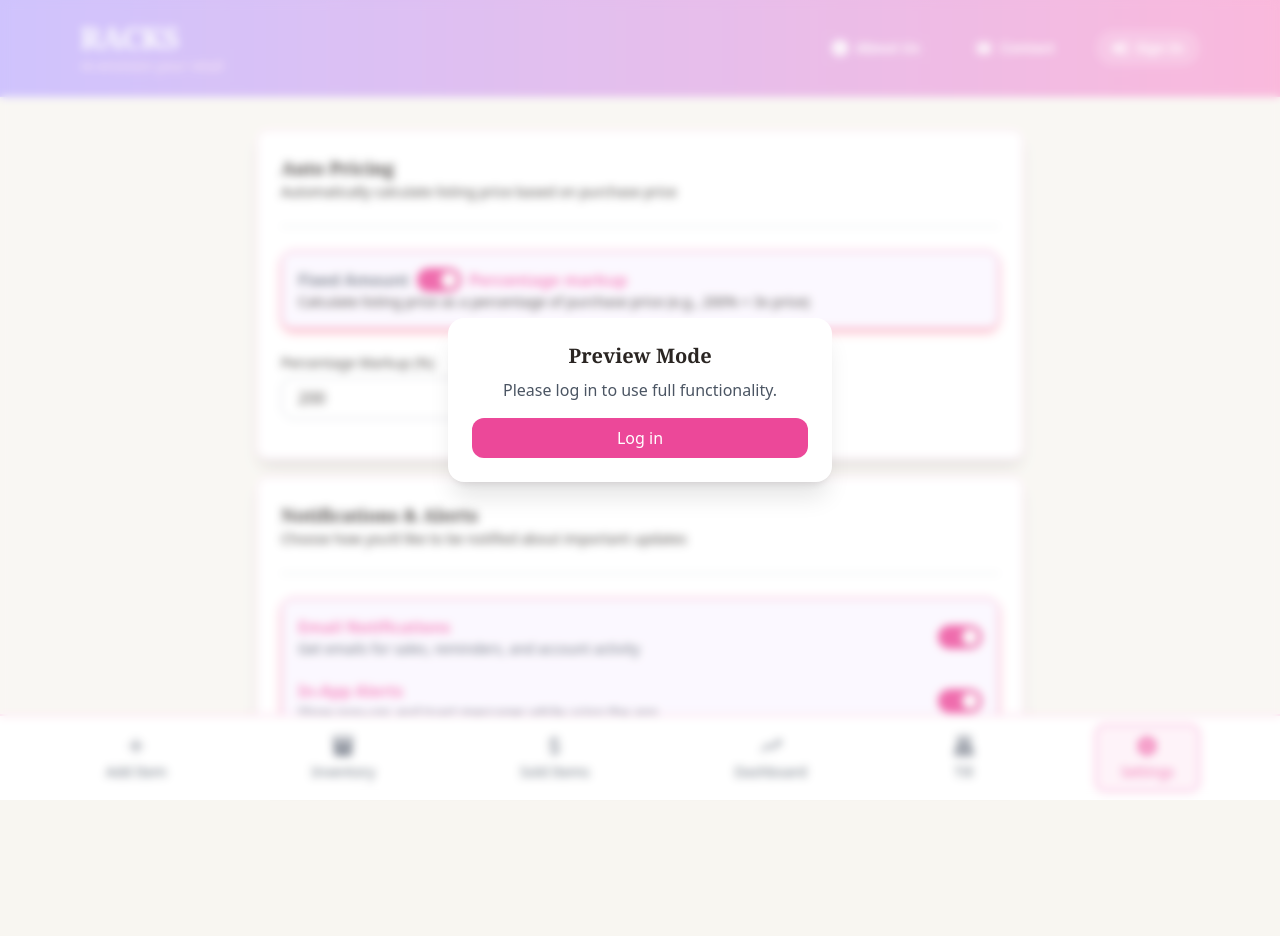
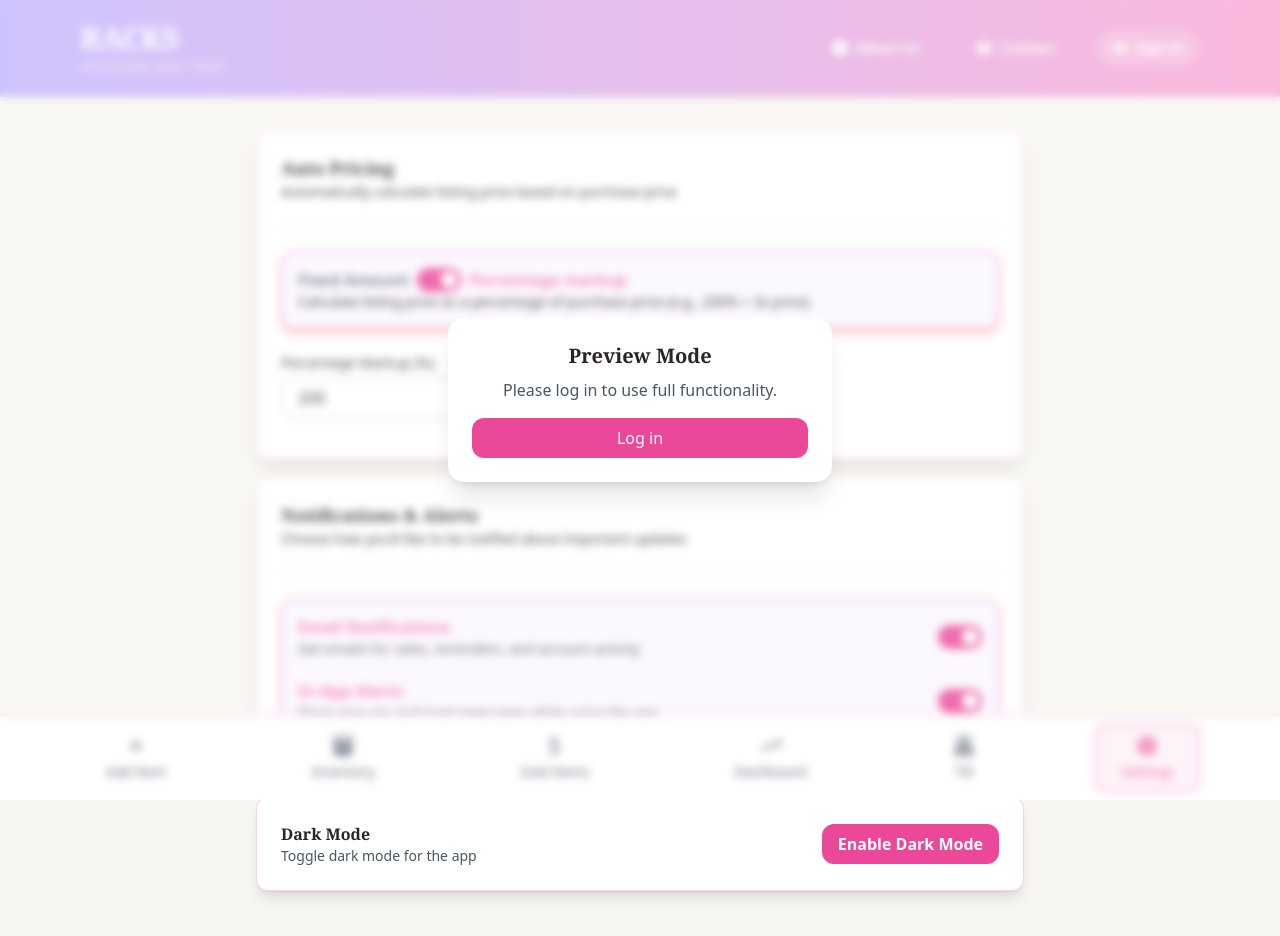
Before and after one commit to gongt108/racks, a React (Vite) app: page /settings in a window 1280 px wide. Shown: the top 936 px of the page. Before the commit the page ends 899 px from the top, so only its background shows below. Built offline with nearby package versions, Linux system fonts and the light colour scheme; no server answers.

Commit message:
add temporary dark mode settings

```diff
--- a/src/components/Footer.tsx
+++ b/src/components/Footer.tsx
@@ -41,7 +41,7 @@ const Footer = () => {
 	];
 
 	return (
-		<footer className="sticky bottom-0 border-t-2 border-pink-300 border-opacity-50 bg-white py-2">
+		<footer className="sticky bottom-0 border-t-2 border-pink-300 border-opacity-50 bg-white py-2 dark:bg-zinc-700 dark:border-pink-500 dark:border-opacity-70">
 			<div className="mx-auto flex w-full max-w-[72rem] justify-between px-4">
 				{tabs.map(({ id, label, path, Icon }) => {
 					const isActive = activeTab === id;
--- a/src/components/Header.tsx
+++ b/src/components/Header.tsx
@@ -68,6 +68,7 @@ const Header = () => {
 				sticky top-0 z-20
 				border-b border-white/10
 				bg-gradient-to-r from-violet-300 to-pink-300
+				dark:bg-gradient-to-r dark:from-violet-700 dark:to-pink-700
 			"
 		>
 			<div className="mx-auto flex w-full max-w-[72rem] items-center justify-between px-4 py-5">
--- a/src/layouts/MainLayout.tsx
+++ b/src/layouts/MainLayout.tsx
@@ -16,7 +16,7 @@ const MainLayout = () => {
 		!isLoading && !user && !HIDE_PREVIEW_ROUTES.includes(location.pathname);
 
 	return (
-		<div className="min-h-screen flex flex-col relative">
+		<div className="min-h-screen flex flex-col relative dark:bg-zinc-500 dark:text-zinc-100">
 			<Header />
 			<main className="flex-1 overflow-y-auto">
 				<Outlet />
--- a/src/pages/Settings.tsx
+++ b/src/pages/Settings.tsx
@@ -1,4 +1,4 @@
-import { useState } from 'react';
+import { useEffect, useState } from 'react';
 import { supabase } from '@/supabaseClient';
 import { useAuth } from '@/hooks/useAuth';
 import { useSettings } from '@/context/SettingsContext';
@@ -21,6 +21,28 @@ const Settings = () => {
 	const [isEditingValue, setIsEditingValue] = useState(false);
 	const activeValue = isPercentage ? percentageMarkup : fixedMarkup;
 	const setActiveValue = isPercentage ? setPercentageMarkup : setFixedMarkup;
+	const [dark, setDark] = useState(false);
+
+	useEffect(() => {
+		const saved = localStorage.getItem('theme');
+		const prefersDark = window.matchMedia(
+			'(prefers-color-scheme: dark)',
+		).matches;
+
+		if (saved === 'dark' || (!saved && prefersDark)) {
+			document.documentElement.classList.add('dark');
+			setDark(true);
+		}
+	}, []);
+
+	const toggleDarkMode = () => {
+		const root = document.documentElement;
+		root.classList.toggle('dark');
+
+		const isDark = root.classList.contains('dark');
+		setDark(isDark);
+		localStorage.setItem('theme', isDark ? 'dark' : 'light');
+	};
 
 	const handleToggle = () => {
 		setIsPercentage(!isPercentage);
@@ -223,6 +245,24 @@ const Settings = () => {
 					</div>
 				</div>
 			</div>
+
+			{/* Dark mode toggle */}
+			<div className="rounded-xl border border-pink-200 bg-white shadow-lg max-w-[48rem] w-full p-6 mx-auto">
+				<div className="flex items-center justify-between">
+					<div>
+						<h3 className="font-semibold">Dark Mode</h3>
+						<p className="text-sm text-gray-600">
+							Toggle dark mode for the app
+						</p>
+					</div>
+					<button
+						onClick={toggleDarkMode}
+						className="px-4 py-2 rounded-xl bg-pink-500 text-white font-semibold hover:bg-pink-600 active:scale-95 transition focus:outline-none focus:ring-2 focus:ring-pink-500 focus:ring-offset-2"
+					>
+						{dark ? 'Disable Dark Mode' : 'Enable Dark Mode'}
+					</button>
+				</div>
+			</div>
 		</div>
 	);
 };
```
